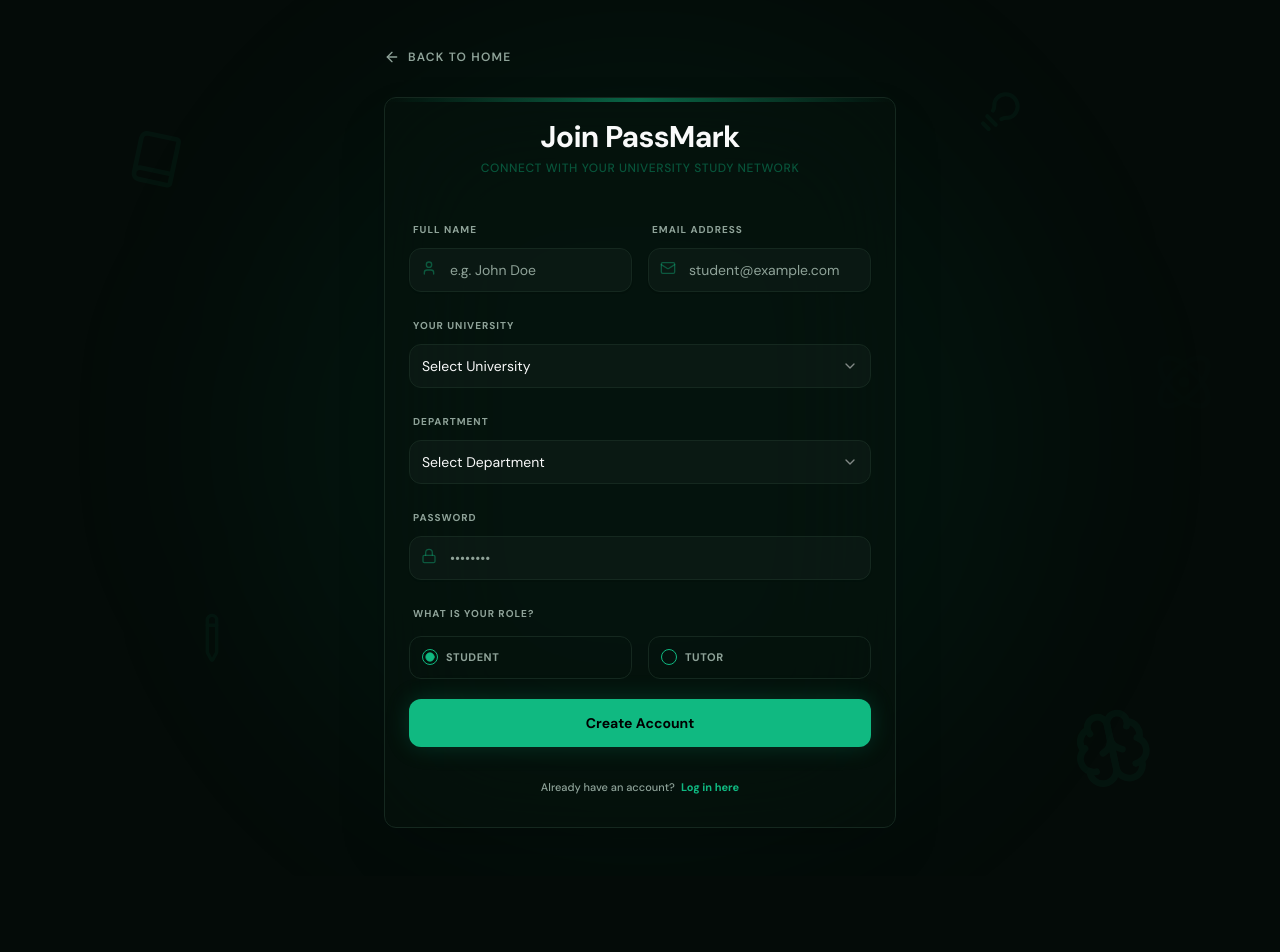
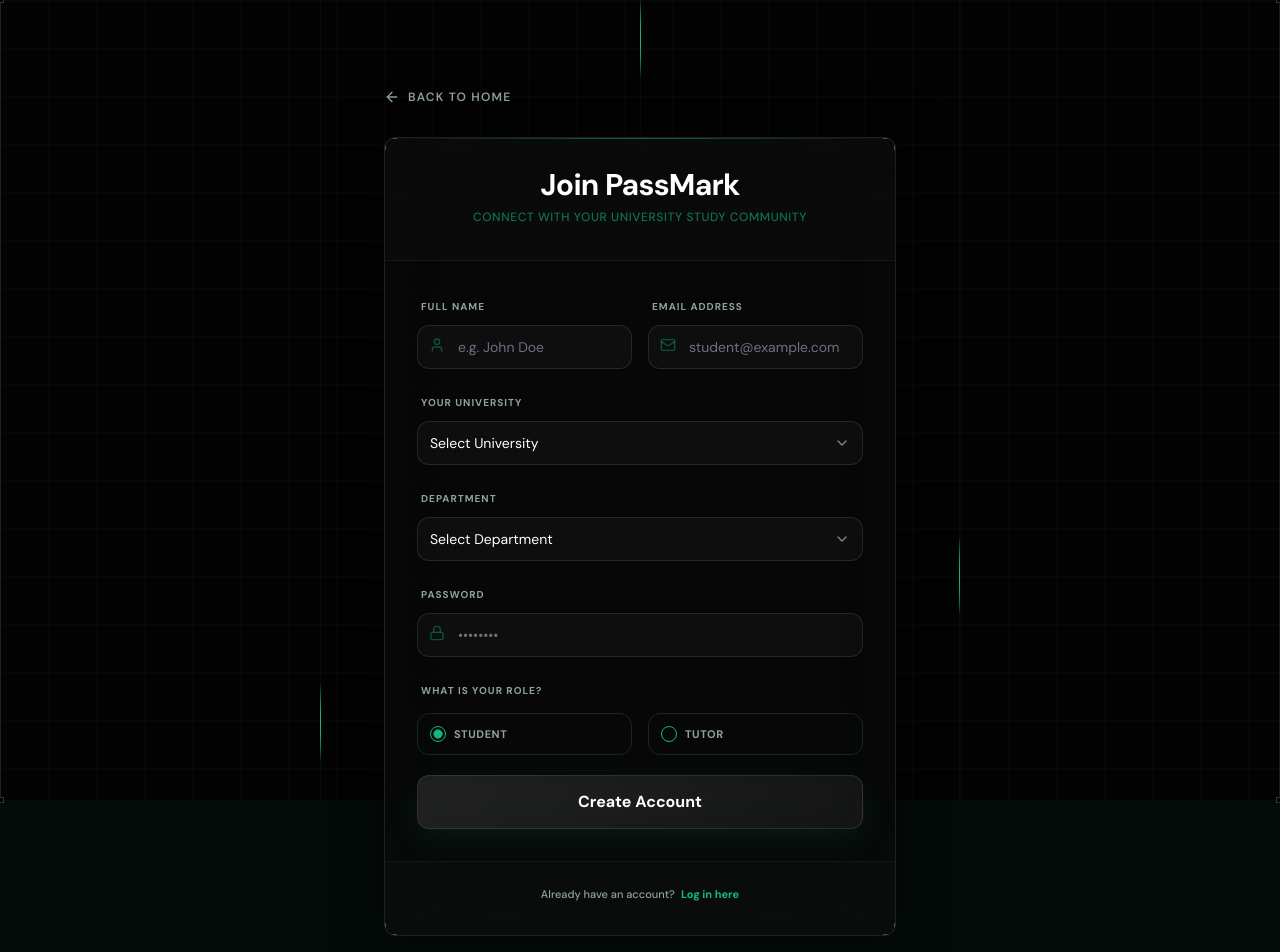
Before and after one commit to I-m-a-m-4/passmark, a Next.js app: page /signup in a window 1280 px wide. Shown: the top 952 px of the page. Before the commit the page ends 876 px from the top, so only its background shows below. Built offline with nearby package versions, Linux system fonts and the light colour scheme.

Commit message:
feat: upgrade landing page and auth pages with premium Aura UI and simplified terminology

```diff
--- a/src/app/(auth)/signup/page.tsx
+++ b/src/app/(auth)/signup/page.tsx
@@ -10,6 +10,8 @@
 import { RadioGroup, RadioGroupItem } from "@/components/ui/radio-group";
 import { Select, SelectContent, SelectItem, SelectTrigger, SelectValue } from "@/components/ui/select";
 import { GraduationCap, Mail, Lock, User, School, Loader2, ArrowLeft, Book, Brain, Lightbulb, Pencil, Atom } from "lucide-react";
+import { AuraBackground } from "@/components/aura-background";
+import { AuraButton, AuraCard } from "@/components/aura-ui";
 import { auth, db } from "@/lib/firebase";
 import { createUserWithEmailAndPassword, updateProfile, onAuthStateChanged } from "firebase/auth";
 import { doc, setDoc } from "firebase/firestore";
@@ -117,36 +119,26 @@
   };
 
   return (
-    <div className="min-h-screen flex items-center justify-center bg-background relative overflow-hidden py-12 px-4 selection:bg-emerald-500/30 selection:text-emerald-400">
-      <div className="absolute top-1/2 left-1/2 -translate-x-1/2 -translate-y-1/2 w-[800px] h-[800px] bg-emerald-500/5 blur-[100px] rounded-full pointer-events-none"></div>
+    <div className="min-h-screen flex items-center justify-center relative overflow-hidden py-12 px-4 selection:bg-emerald-500/30 selection:text-emerald-400">
+      <AuraBackground />
 
-      <div className="absolute inset-0 opacity-[0.1] dark:opacity-[0.05] pointer-events-none overflow-hidden">
-        <Book className="absolute top-[15%] left-[10%] w-14 h-14 text-emerald-500 rotate-12" />
-        <Brain className="absolute bottom-[10%] right-[10%] w-20 h-20 text-emerald-500 -rotate-12" />
-        <Lightbulb className="absolute top-[10%] right-[20%] w-12 h-12 text-emerald-500 rotate-45" />
-        <Pencil className="absolute bottom-[25%] left-[15%] w-10 h-10 text-emerald-500 -rotate-45" />
-        <Atom className="absolute top-[40%] right-[5%] w-16 h-16 text-emerald-500 opacity-20" />
-      </div>
-
-      <div className="w-full max-w-lg relative z-10">
+      <div className="w-full max-w-lg relative z-10 mt-10 mb-10">
         <Link href="/" className="inline-flex items-center gap-2 text-muted-foreground hover:text-emerald-500 transition-all mb-8 group">
           <ArrowLeft className="w-4 h-4 group-hover:-translate-x-1 transition-transform" />
           <span className="text-xs font-semibold uppercase tracking-widest">Back to Home</span>
         </Link>
 
-        <Card className="bg-card/50 backdrop-blur-3xl border-border shadow-2xl relative overflow-hidden">
-          <div className="absolute top-0 left-0 w-full h-1 bg-gradient-to-r from-transparent via-emerald-500 to-transparent opacity-50"></div>
+        <AuraCard className="relative overflow-hidden">
+          <div className="p-8 space-y-2 text-center border-b border-white/5 bg-white/[0.01]">
+            <h1 className="text-3xl font-bold tracking-tight leading-none text-white">
+              {isCompletionMode ? "Complete Your Profile" : "Join PassMark"}
+            </h1>
+            <p className="text-emerald-500/60 text-xs font-medium uppercase tracking-wider leading-relaxed">
+              {isCompletionMode ? "Tell us a bit more about you" : "Connect with your university study community"}
+            </p>
+          </div>
 
-          <CardHeader className="space-y-2 text-center">
-            <CardTitle className="text-3xl font-bold tracking-tight leading-none">
-              {isCompletionMode ? "Complete Your Profile" : "Join PassMark"}
-            </CardTitle>
-            <CardDescription className="text-emerald-600/60 dark:text-emerald-500/40 text-xs font-medium uppercase tracking-wider">
-              {isCompletionMode ? "Tell us a bit more about you" : "Connect with your university study network"}
-            </CardDescription>
-          </CardHeader>
-
-          <CardContent className="space-y-6 pt-4">
+          <div className="p-8 space-y-6 pt-8">
             <form onSubmit={handleSignup} className="space-y-5">
               <div className="grid grid-cols-1 md:grid-cols-2 gap-4">
                 <div className="space-y-2">
@@ -156,7 +148,7 @@
                     <Input
                       id="fullName"
                       placeholder="e.g. John Doe"
-                      className="pl-10 bg-secondary/50 border-border h-11 rounded-xl focus:ring-emerald-500/20"
+                      className="pl-10 bg-white/[0.03] border-white/10 h-11 rounded-xl focus:ring-emerald-500/20 text-white placeholder:text-gray-500"
                       required
                       value={fullName}
                       onChange={(e) => setFullName(e.target.value)}
@@ -171,7 +163,7 @@
                       id="email"
                       type="email"
                       placeholder="student@example.com"
-                      className="pl-10 bg-secondary/50 border-border h-11 rounded-xl focus:ring-emerald-500/20"
+                      className="pl-10 bg-white/[0.03] border-white/10 h-11 rounded-xl focus:ring-emerald-500/20 text-white placeholder:text-gray-500"
                       required
                       disabled={isCompletionMode}
                       value={email}
@@ -184,7 +176,7 @@
               <div className="space-y-2">
                 <Label htmlFor="university" className="text-muted-foreground text-[10px] uppercase font-bold tracking-widest ml-1">Your University</Label>
                 <Select onValueChange={setUniversity} required defaultValue={university}>
-                  <SelectTrigger className="bg-secondary/50 border-border h-11 rounded-xl focus:ring-emerald-500/20">
+                  <SelectTrigger className="bg-white/[0.03] border-white/10 h-11 rounded-xl focus:ring-emerald-500/20 text-white">
                     <SelectValue placeholder="Select University" />
                   </SelectTrigger>
                   <SelectContent className="max-h-60">
@@ -198,7 +190,7 @@
               <div className="space-y-2">
                 <Label htmlFor="department" className="text-muted-foreground text-[10px] uppercase font-bold tracking-widest ml-1">Department</Label>
                 <Select onValueChange={setDepartment} required>
-                  <SelectTrigger className="bg-secondary/50 border-border h-11 rounded-xl focus:ring-emerald-500/20">
+                  <SelectTrigger className="bg-white/[0.03] border-white/10 h-11 rounded-xl focus:ring-emerald-500/20 text-white">
                     <SelectValue placeholder="Select Department" />
                   </SelectTrigger>
                   <SelectContent className="max-h-60">
@@ -218,7 +210,7 @@
                       id="password"
                       type="password"
                       placeholder="••••••••"
-                      className="pl-10 bg-secondary/50 border-border h-11 rounded-xl focus:ring-emerald-500/20"
+                      className="pl-10 bg-white/[0.03] border-white/10 h-11 rounded-xl focus:ring-emerald-500/20 text-white placeholder:text-gray-500"
                       required
                       value={password}
                       onChange={(e) => setPassword(e.target.value)}
@@ -241,20 +233,20 @@
                 </RadioGroup>
               </div>
 
-              <Button type="submit" className="w-full bg-emerald-600 hover:bg-emerald-500 dark:bg-emerald-500 dark:hover:bg-emerald-400 text-white dark:text-black font-bold h-12 rounded-xl shadow-[0_0_25px_rgba(16,185,129,0.2)]" disabled={loading}>
+              <AuraButton type="submit" className="w-full mt-4" disabled={loading}>
                 {loading ? <Loader2 className="mr-2 h-4 w-4 animate-spin" /> : isCompletionMode ? "Finish Setup" : "Create Account"}
-              </Button>
+              </AuraButton>
             </form>
-          </CardContent>
+          </div>
           {!isCompletionMode && (
-            <CardFooter className="flex flex-wrap items-center justify-center gap-1.5 text-[11px] pb-8 pt-2">
+            <div className="p-8 flex flex-wrap items-center justify-center gap-1.5 text-[11px] pb-8 pt-6 border-t border-white/5 bg-white/[0.01]">
               <span className="text-muted-foreground font-medium">Already have an account?</span>
-              <Link href="/login" className="text-emerald-600 dark:text-emerald-500 font-bold hover:underline">
+              <Link href="/login" className="text-emerald-500 font-bold hover:underline">
                 Log in here
               </Link>
-            </CardFooter>
+            </div>
           )}
-        </Card>
+        </AuraCard>
       </div>
     </div>
   );
--- /dev/null
+++ b/src/components/aura-background.tsx
@@ -0,0 +1,29 @@
+"use client";
+
+import React from "react";
+
+export const AuraBackground = () => {
+  return (
+    <>
+      <div
+        className="fixed inset-0 z-[-1] pointer-events-none bg-[#030303]"
+        style={{
+          backgroundImage: 'linear-gradient(to right, rgba(255, 255, 255, 0.02) 1px, transparent 1px), linear-gradient(rgba(255, 255, 255, 0.02) 1px, transparent 1px)',
+          backgroundSize: '48px 48px'
+        }}
+      />
+      <div className="fixed inset-y-0 left-1/2 -translate-x-1/2 w-full max-w-7xl border-x border-white/10 pointer-events-none z-0 flex justify-evenly">
+        {[0, 1, 2].map((i) => (
+          <div key={i} className="w-px h-full bg-white/[0.03] relative overflow-hidden">
+            <div className="beam-line" style={{ animationDuration: `${3 + i * 1.5}s`, animationDelay: `${i * 0.7}s` }}></div>
+            <div className="beam-line" style={{ animationDuration: `${3 + i * 1.5}s`, animationDelay: `${i * 0.7}s` }}></div>
+          </div>
+        ))}
+        <div className="absolute top-0 left-0 -translate-x-1/2 -translate-y-1/2 w-1.5 h-1.5 bg-[#030303]" style={{ border: '1px solid rgba(255,255,255,0.2)' }}></div>
+        <div className="absolute top-0 right-0 translate-x-1/2 -translate-y-1/2 w-1.5 h-1.5 bg-[#030303]" style={{ border: '1px solid rgba(255,255,255,0.2)' }}></div>
+        <div className="absolute bottom-0 left-0 -translate-x-1/2 translate-y-1/2 w-1.5 h-1.5 bg-[#030303]" style={{ border: '1px solid rgba(255,255,255,0.2)' }}></div>
+        <div className="absolute bottom-0 right-0 translate-x-1/2 translate-y-1/2 w-1.5 h-1.5 bg-[#030303]" style={{ border: '1px solid rgba(255,255,255,0.2)' }}></div>
+      </div>
+    </>
+  );
+};
--- /dev/null
+++ b/src/components/aura-ui.tsx
@@ -0,0 +1,64 @@
+"use client";
+
+import React from "react";
+import { cn } from "@/lib/utils";
+
+export const AuraButton = ({
+  children,
+  className,
+  type = "button",
+  disabled = false,
+  onClick
+}: {
+  children: React.ReactNode;
+  className?: string;
+  type?: "button" | "submit" | "reset";
+  disabled?: boolean;
+  onClick?: () => void;
+}) => {
+  return (
+    <button
+      type={type}
+      disabled={disabled}
+      onClick={onClick}
+      className={cn(
+        "relative group px-8 py-3.5 rounded-xl overflow-hidden transition-all duration-500 hover:scale-[1.02] disabled:opacity-50 disabled:hover:scale-100",
+        className
+      )}
+      onMouseMove={(e) => {
+        const rect = e.currentTarget.getBoundingClientRect();
+        const x = ((e.clientX - rect.left) / rect.width) * 100;
+        const y = ((e.clientY - rect.top) / rect.height) * 100;
+        e.currentTarget.style.setProperty('--x', `${x}%`);
+        e.currentTarget.style.setProperty('--y', `${y}%`);
+      }}
+      style={{
+        background: 'linear-gradient(135deg, rgba(255, 255, 255, 0.1) 0%, rgba(255, 255, 255, 0.05) 100%)',
+        border: '1px solid rgba(255, 255, 255, 0.1)',
+        boxShadow: '0 8px 32px rgba(16, 185, 129, 0.1)',
+        backdropFilter: 'blur(20px)'
+      } as any}
+    >
+      <div className="absolute inset-0 opacity-0 group-hover:opacity-100 transition-opacity duration-500 pointer-events-none" style={{ background: 'radial-gradient(circle at var(--x) var(--y), rgba(16, 185, 129, 0.3) 0%, transparent 60%)' }}></div>
+      <span className="relative z-10 font-bold text-white flex items-center justify-center gap-2">
+        {children}
+      </span>
+    </button>
+  );
+};
+
+export const AuraCard = ({ children, className }: { children: React.ReactNode; className?: string }) => {
+  return (
+    <div className={cn("flex flex-col z-10 bg-[#0a0a0a]/60 backdrop-blur-3xl border-white/10 border relative shadow-[0_0_50px_rgba(0,0,0,0.5)] overflow-hidden rounded-xl", className)}>
+      <div className="absolute top-0 left-0 w-full h-px bg-gradient-to-r from-transparent via-emerald-500/50 to-transparent"></div>
+
+      {/* Corner Brackets */}
+      <div className="absolute top-0 left-0 w-3 h-3 border-t border-l border-white/30 z-20"></div>
+      <div className="absolute top-0 right-0 w-3 h-3 border-t border-r border-white/30 z-20"></div>
+      <div className="absolute bottom-0 left-0 w-3 h-3 border-b border-l border-white/30 z-20"></div>
+      <div className="absolute bottom-0 right-0 w-3 h-3 border-b border-r border-white/30 z-20"></div>
+
+      {children}
+    </div>
+  );
+};
```
Also changed, not shown: src/app/(auth)/login/page.tsx (+21 -31 lines), src/app/page.tsx (+26 -26 lines).
